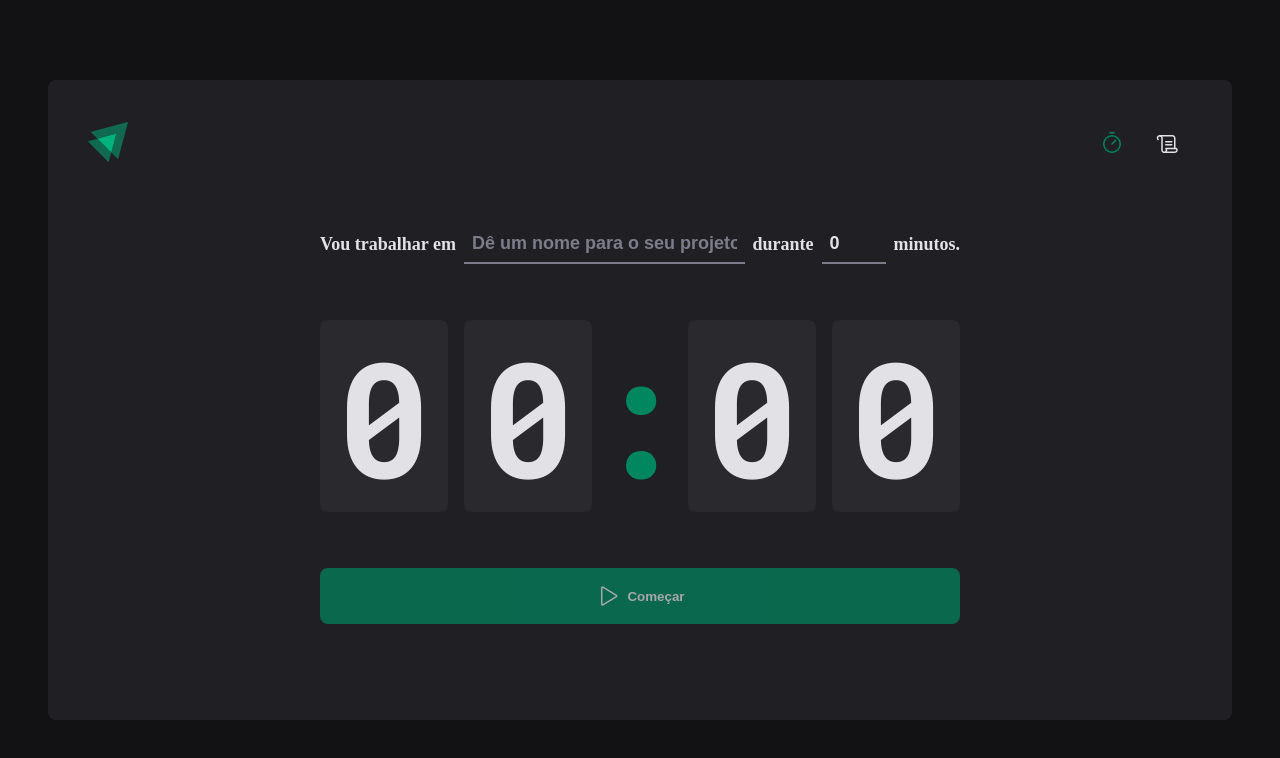
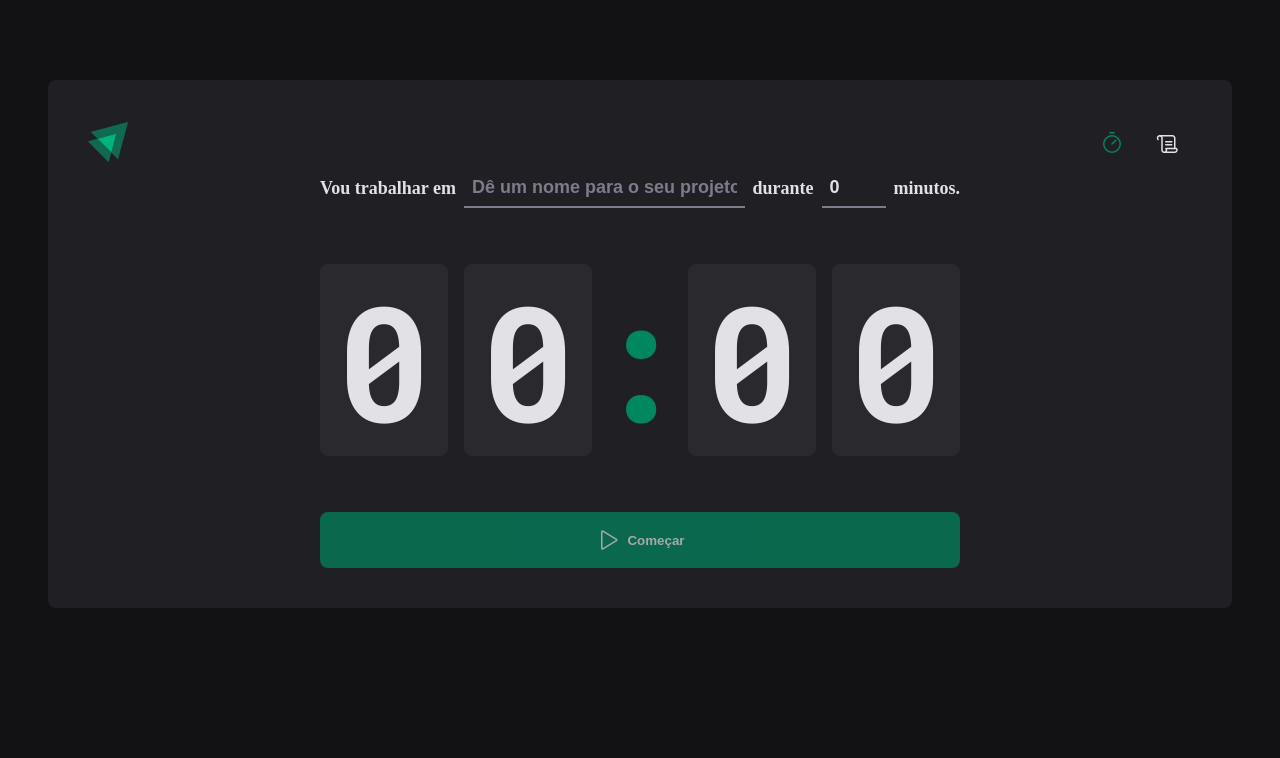
Before and after one commit to wellsouza13/pomodoro, a React (Vite) app: page / in a window 1280 px wide. Shown: the top 758 px of the page. Built offline with nearby package versions, Linux system fonts and the light colour scheme.

Commit message:
feat(layouts): remove height card

```diff
--- a/src/layouts/DefaultLayouts/styles.ts
+++ b/src/layouts/DefaultLayouts/styles.ts
@@ -3,7 +3,7 @@ import styled from 'styled-components'
 
 export const LayoutContainer = styled.div`
   max-width: 74rem;
-  height: calc(100vh - 10rem);
+  /* height: calc(100vh - 10rem); */
   margin: 5rem auto;
   padding: 2.5rem;
   background: ${(props) => props.theme['gray-800']};
```
